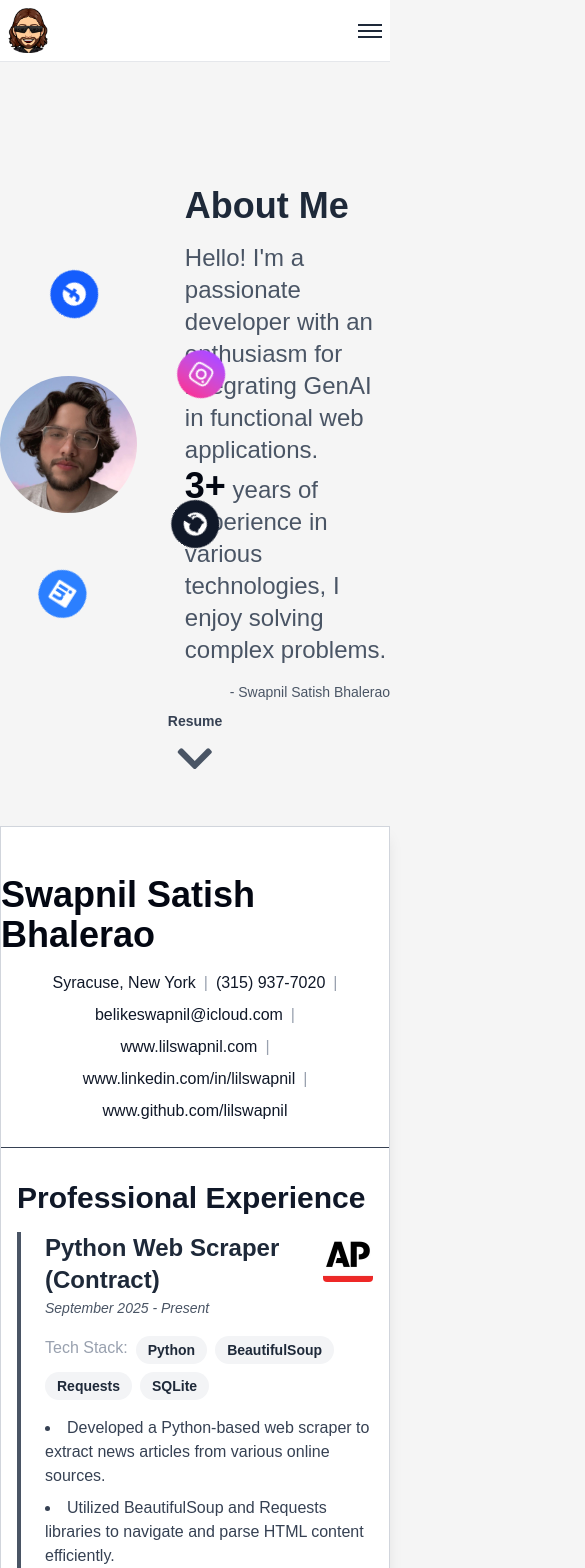
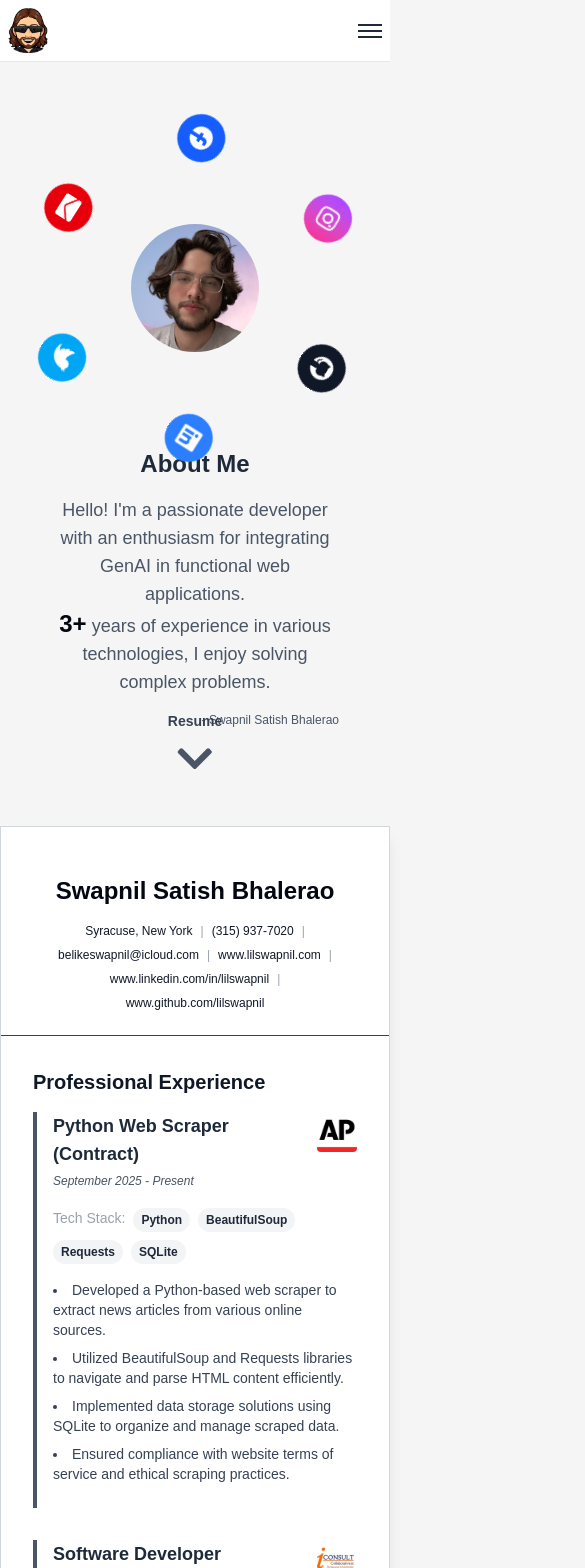
Before and after one commit to lilswapnil/MyPortfolio, a Next.js app: page /about in a window 390 px wide. Shown: the top 1568 px of the page, 585 px wide, since content can reach past the window. Built offline with nearby package versions, Linux system fonts and the light colour scheme.

Commit message:
about page is device compatible

```diff
--- a/app/about/about.css
+++ b/app/about/about.css
@@ -74,3 +74,13 @@
 .animate-slideIn {
     animation: slideIn 0.3s ease-out forwards;
 }
+
+h3 {
+    max-width: 36rem;
+}
+
+@media (max-width: 600px) {
+    h3 {
+        max-width: 16rem;
+    }
+}
--- a/app/about/page.tsx
+++ b/app/about/page.tsx
@@ -162,10 +162,11 @@ interface SkillCardProps {
 function OrbitSection({ icons, yearsCount }: OrbitSectionProps) {
     return (
         <>
-            <div className="flex flex-col items-center relative w-96 h-96">
+            <div className="flex flex-col sm:flex-row items-center justify-center gap-8 sm:gap-4 md:gap-8 w-full sm:w-auto">
+                <div className="flex flex-col items-center relative w-64 h-64 sm:w-80 sm:h-80 md:w-96 md:h-96 flex-shrink-0">
                     <div className="orbit-container absolute inset-0 flex items-center justify-center">
                         <div className="absolute z-10">
-                        <Image src="/image.jpeg" alt="Profile" width={200} height={200} className="rounded-full" />
+                            <Image src="/image.jpeg" alt="Profile" width={120} height={120} className="rounded-full w-32 h-32 sm:w-40 sm:h-40 md:w-52 md:h-52" />
                         </div>
                         <div className="orbit absolute w-full h-full">
                             {icons.map((item, index) => <OrbitIcon key={item.href} item={item} index={index} totalIcons={icons.length} />)}
@@ -173,14 +174,15 @@ function OrbitSection({ icons, yearsCount }: OrbitSectionProps) {
                     </div>
                 </div>
 
-            <div className="text-left text-gray-800 ml-12 max-w-2xl">
-                <h1 className="mb-4 text-4xl font-bold">About Me</h1>
-                <p className="text-2xl max-w-xl text-gray-600">
+                <div className="text-center sm:text-left text-gray-800 w-full sm:w-auto max-w-xs sm:max-w-sm md:max-w-2xl px-4 sm:px-0">
+                    <h1 className="mb-4 text-2xl sm:text-3xl md:text-4xl font-bold">About Me</h1>
+                    <p className="text-lg sm:text-xl md:text-2xl max-w-xs sm:max-w-sm md:max-w-xl text-gray-600">
                         Hello! I'm a passionate developer with an enthusiasm for integrating GenAI in functional web applications.
                         <br/>
-                    <span className="font-bold text-4xl text-gray-950">{yearsCount}+</span> years of experience in various technologies, I enjoy solving complex problems.
+                        <span className="font-bold text-2xl sm:text-3xl md:text-4xl text-gray-950">{yearsCount}+</span> years of experience in various technologies, I enjoy solving complex problems.
                     </p>
-                <p className='text-right mt-4 text-gray-600 text-sm'>- Swapnil Satish Bhalerao</p>
+                    <p className='text-right mt-4 text-gray-600 text-xs sm:text-sm md:text-sm'>- Swapnil Satish Bhalerao</p>
+                </div>
             </div>
         </>
     );
@@ -220,9 +222,9 @@ function ArrowDown() {
 
 function HeaderSection({ isVisible, details }: HeaderSectionProps) {
     return (
-        <div className={`flex flex-col items-center border-b-1 border-gray-700 pb-6 transition-all duration-1000 transform ${isVisible ? 'opacity-100 translate-y-0' : 'opacity-0 translate-y-10'}`}>
-            <h1 className='text-4xl font-bold mb-2 text-gray-950'>Swapnil Satish Bhalerao</h1>
-            <div className='text-gray-700 mt-2 flex flex-wrap justify-center gap-2 px-4 max-w-6xl'>
+        <div className={`flex flex-col items-center border-b-1 border-gray-700 pb-6 px-4 transition-all duration-1000 transform ${isVisible ? 'opacity-100 translate-y-0' : 'opacity-0 translate-y-10'}`}>
+            <h1 className='text-2xl sm:text-3xl md:text-4xl font-bold mb-2 text-gray-950'>Swapnil Satish Bhalerao</h1>
+            <div className='text-gray-700 mt-2 flex flex-wrap justify-center gap-2 px-2 sm:px-4 max-w-xs sm:max-w-2xl md:max-w-6xl text-xs sm:text-sm md:text-base'>
                 {details}
             </div>
         </div>
@@ -232,7 +234,7 @@ function HeaderSection({ isVisible, details }: HeaderSectionProps) {
 function SectionTitle({ title, isVisible, delay }: SectionTitleProps) {
     return (
         <h2
-            className='text-3xl font-bold mb-4 mt-4 text-gray-900 transition-all duration-1000 transform'
+            className='text-xl sm:text-2xl md:text-3xl font-bold mb-4 mt-4 px-4 text-gray-900 transition-all duration-1000 transform'
             style={{
                 opacity: isVisible ? 1 : 0,
                 transform: isVisible ? 'translateX(0)' : 'translateX(-50px)',
@@ -249,7 +251,7 @@ const ExperienceCard = memo(function ExperienceCard({ exp, index, isVisible }: E
 
     return (
         <div
-            className='experience-item border-l-4 border-gray-600 pl-6 pb-6 relative transition-all duration-1000 transform'
+            className='experience-item border-l-4 border-gray-600 pl-4 sm:pl-6 pb-6 relative transition-all duration-1000 transform mx-4 sm:mx-0'
             style={{
                 opacity: isVisible ? 1 : 0,
                 transform: isVisible ? `translateY(0) rotateX(0deg)` : `translateY(100px) rotateX(45deg)`,
@@ -267,30 +269,30 @@ const ExperienceCard = memo(function ExperienceCard({ exp, index, isVisible }: E
                         <Image
                             src={exp.logo}
                             alt={exp.company}
-                            width={50}
-                            height={50}
-                            className='rounded cursor-pointer hover:scale-110 transition-transform duration-200'
+                            width={40}
+                            height={40}
+                            className='rounded cursor-pointer hover:scale-110 transition-transform duration-200 sm:w-12 sm:h-12 md:w-[50px] md:h-[50px]'
                         />
                         {showLogoTooltip && (
-                            <div className='flex right-full mr-2 gray-800 px-3 py-1 rounded whitespace-nowrap text-sm font-semibold animate-fadeIn'>
+                            <div className='flex right-full mr-2 gray-800 px-3 py-1 rounded whitespace-nowrap text-xs sm:text-sm font-semibold animate-fadeIn'>
                                 {exp.company}
                             </div>
                         )}
                     </>
                 )}
             </div>
-            <h3 className='text-2xl font-bold text-gray-800'>{exp.position}</h3>
+            <h3 className='text-lg sm:text-xl md:text-2xl font-bold text-gray-800'>{exp.position}</h3>
 
-            <span className='text-gray-600 italic text-sm'>{exp.duration}</span>
+            <span className='text-gray-600 italic text-xs sm:text-sm'>{exp.duration}</span>
             <div className='mt-4 flex flex-wrap gap-2'>
-                <p className='text-gray-400'>Tech Stack:</p>
+                <p className='text-gray-400 text-sm'>Tech Stack:</p>
                 {exp.tech.map((tech) => (
-                    <span key={tech} className='bg-gray-100 text-gray-800 px-3 py-1 rounded-full text-sm font-semibold'>
+                    <span key={tech} className='bg-gray-100 text-gray-800 px-2 sm:px-3 py-1 rounded-full text-xs sm:text-sm font-semibold'>
                         {tech}
                     </span>
                 ))}
             </div>
-            <ul className='list-disc list-inside mt-4 text-gray-700 space-y-2'>
+            <ul className='list-disc list-inside mt-4 text-gray-700 space-y-2 text-sm sm:text-base'>
                 {exp.responsibilities.map((resp, i) => (
                     <li key={i}>{resp}</li>
                 ))}
@@ -304,7 +306,7 @@ const EducationCard = memo(function EducationCard({ edu, index, isVisible }: Edu
 
     return (
         <div
-            className='education-item border-l-4 border-gray-600 pl-6 pb-6 relative transition-all duration-1000 transform'
+            className='education-item border-l-4 border-gray-600 pl-4 sm:pl-6 pb-6 relative transition-all duration-1000 transform mx-4 sm:mx-0'
             style={{
                 opacity: isVisible ? 1 : 0,
                 transform: isVisible ? `translateY(0) rotateX(0deg)` : `translateY(100px) rotateX(45deg)`,
@@ -322,23 +324,23 @@ const EducationCard = memo(function EducationCard({ edu, index, isVisible }: Edu
                         <Image
                             src={edu.logo}
                             alt={edu.institution}
-                            width={50}
-                            height={50}
-                            className='rounded cursor-pointer hover:scale-110 transition-transform duration-200'
+                            width={40}
+                            height={40}
+                            className='rounded cursor-pointer hover:scale-110 transition-transform duration-200 sm:w-12 sm:h-12 md:w-[50px] md:h-[50px]'
                         />
                         {showLogoTooltip && (
-                            <div className='flex right-full mr-2 gray-800 px-3 py-1 rounded whitespace-nowrap text-sm font-semibold animate-slideIn'>
+                            <div className='flex right-full mr-2 gray-800 px-3 py-1 rounded whitespace-nowrap text-xs sm:text-sm font-semibold animate-slideIn'>
                                 {edu.institution}
                             </div>
                         )}
                     </>
                 )}
             </div>
-            <h3 className='text-2xl font-bold text-gray-800'>{edu.degree}</h3>
+            <h3 className='text-lg sm:text-xl md:text-2xl font-bold text-gray-800'>{edu.degree}</h3>
 
-            <p className='text-gray-600 text-sm'>{edu.location}</p>
-            <span className='text-gray-600 italic text-sm'>{edu.duration}</span>
-            <ul className='list-disc list-inside mt-4 text-gray-700 space-y-2'>
+            <p className='text-gray-600 text-xs sm:text-sm'>{edu.location}</p>
+            <span className='text-gray-600 italic text-xs sm:text-sm'>{edu.duration}</span>
+            <ul className='list-disc list-inside mt-4 text-gray-700 space-y-2 text-sm sm:text-base'>
                 {edu.highlights.map((highlight, i) => (
                     <li key={i}>{highlight}</li>
                 ))}
```
Lines whose indentation alone changed are shown as unchanged.
